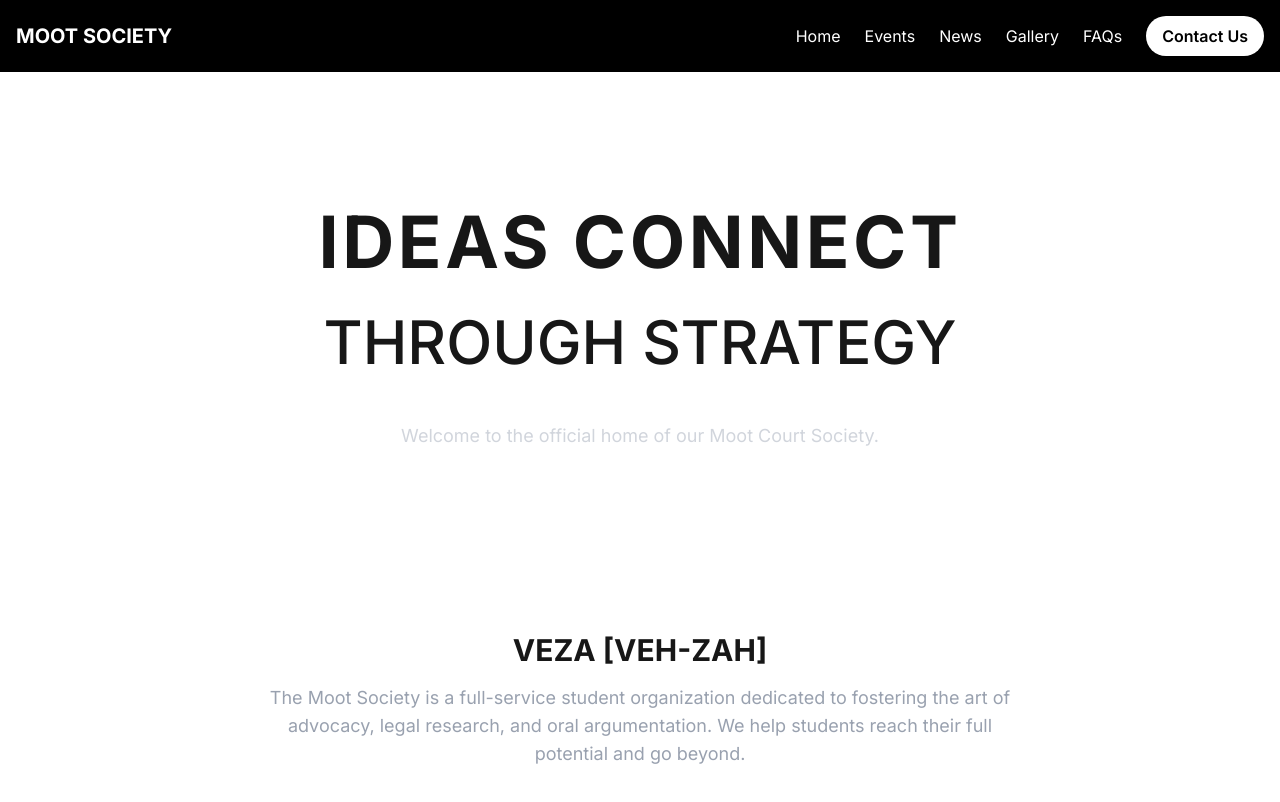
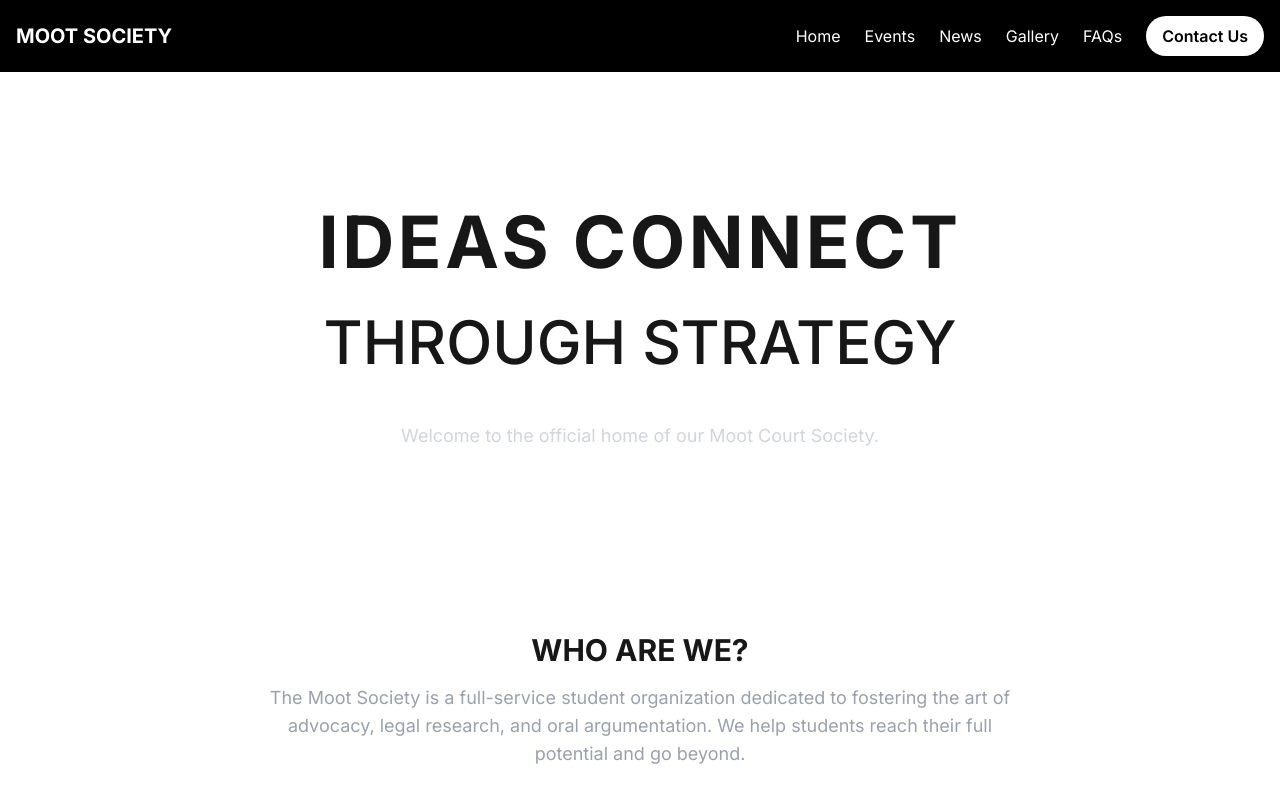
Before and after one commit to Lilvamp237/moot-society-website, a Next.js app in the folder project/moot-society-frontend/: page / in a window 1280 px wide. Shown: the top 802 px of the page. Built offline with nearby package versions, Linux system fonts and the light colour scheme.

Commit message:
Update page.tsx

```diff
--- a/project/moot-society-frontend/src/app/page.tsx
+++ b/project/moot-society-frontend/src/app/page.tsx
@@ -25,7 +25,7 @@ export default function HomePage() {
       {/* About Us Section */}
       <section className="my-16">
         <div className="max-w-3xl mx-auto">
-          <h3 className="text-3xl font-bold mb-4 uppercase">VEZA [veh-zah]</h3>
+          <h3 className="text-3xl font-bold mb-4 uppercase">Who are We?</h3>
           <p className="text-lg text-gray-400">
             The Moot Society is a full-service student organization dedicated to
             fostering the art of advocacy, legal research, and oral argumentation.
```
